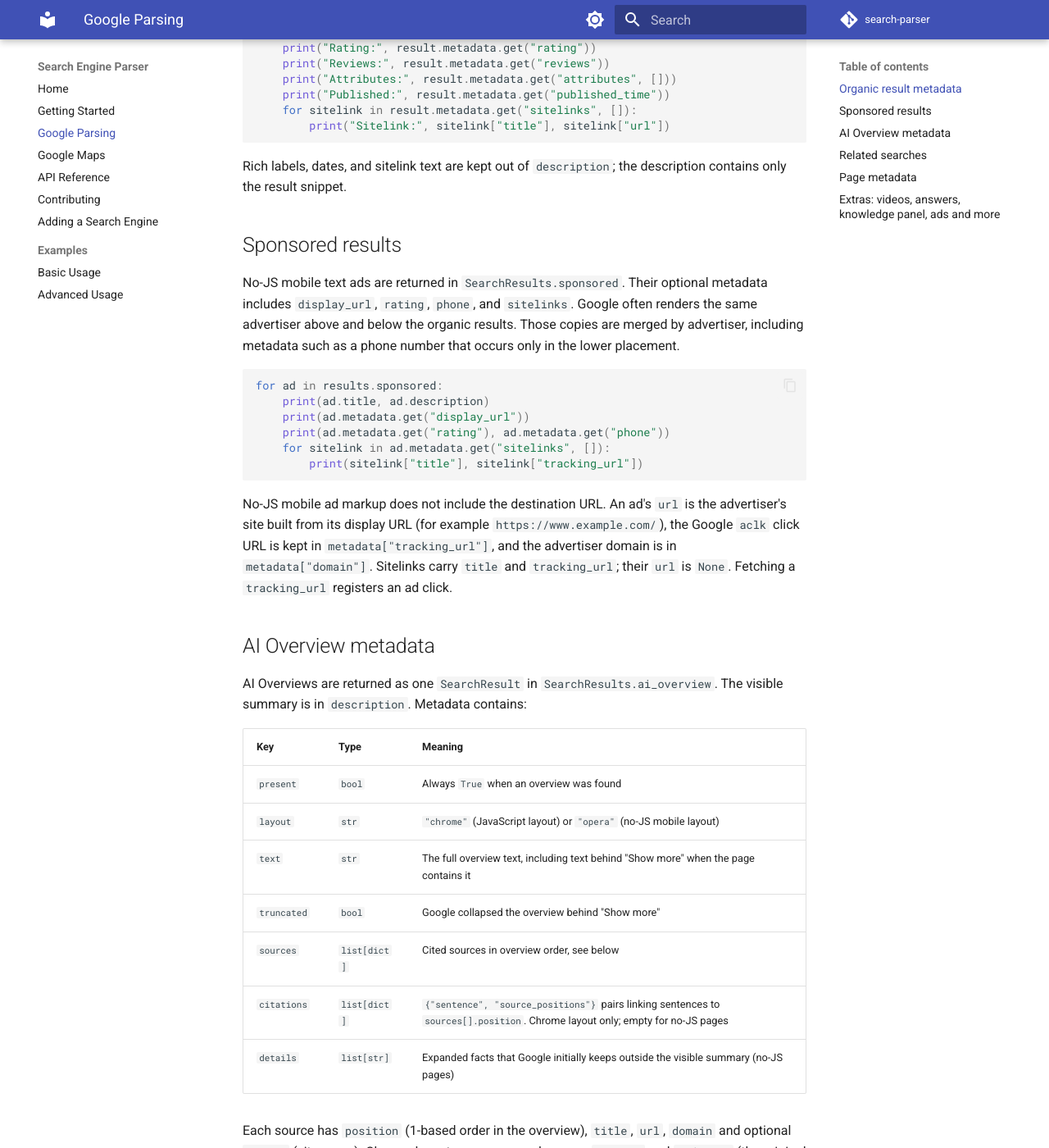
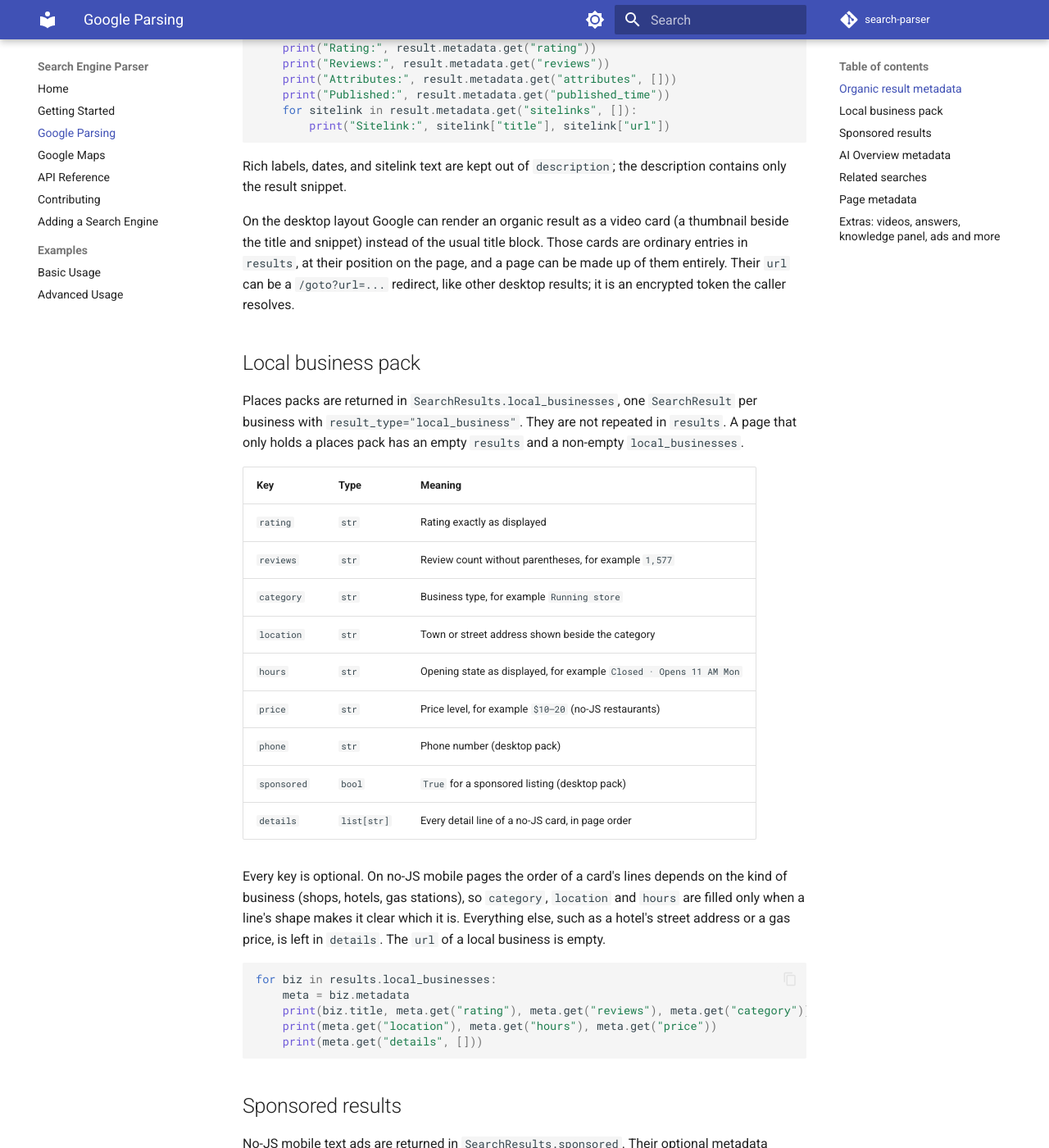
Before and after one commit to getlinksc/search-parser, an MkDocs documentation site: the page built from docs/google.md, in a window 1280 px wide and 1400 px high, scrolled down 860 px. Shown: the whole window at 82% size. Built offline with MkDocs 1.6.1 and Material for MkDocs 9.7.7, drawn with Linux system fonts in a browser that asks for light colours; comment, search, counter and statistics services are not loaded.

Commit message:
Docs and examples: video-card results and the local business pack
docs/google.md documents video-card organic results and every local_businesses
metadata key. The usage snippets read those keys with .get(), since a card can
lack any of them (advanced_usage indexed rating directly). The README gains a
local business loop. New examples/places_and_video_cards.py runs both layouts
against the synthetic fixtures.

````diff
--- a/docs/google.md
+++ b/docs/google.md
@@ -38,6 +38,44 @@
 
 Rich labels, dates, and sitelink text are kept out of `description`; the
 description contains only the result snippet.
+
+On the desktop layout Google can render an organic result as a video card (a thumbnail
+beside the title and snippet) instead of the usual title block. Those cards are ordinary
+entries in `results`, at their position on the page, and a page can be made up of them
+entirely. Their `url` can be a `/goto?url=...` redirect, like other desktop results; it is
+an encrypted token the caller resolves.
+
+## Local business pack
+
+Places packs are returned in `SearchResults.local_businesses`, one `SearchResult` per
+business with `result_type="local_business"`. They are not repeated in `results`. A page
+that only holds a places pack has an empty `results` and a non-empty `local_businesses`.
+
+| Key | Type | Meaning |
+|---|---|---|
+| `rating` | `str` | Rating exactly as displayed |
+| `reviews` | `str` | Review count without parentheses, for example `1,577` |
+| `category` | `str` | Business type, for example `Running store` |
+| `location` | `str` | Town or street address shown beside the category |
+| `hours` | `str` | Opening state as displayed, for example `Closed · Opens 11 AM Mon` |
+| `price` | `str` | Price level, for example `$10–20` (no-JS restaurants) |
+| `phone` | `str` | Phone number (desktop pack) |
+| `sponsored` | `bool` | `True` for a sponsored listing (desktop pack) |
+| `details` | `list[str]` | Every detail line of a no-JS card, in page order |
+
+Every key is optional. On no-JS mobile pages the order of a card's lines depends on the
+kind of business (shops, hotels, gas stations), so `category`, `location` and `hours` are
+filled only when a line's shape makes it clear which it is. Everything else, such as a
+hotel's street address or a gas price, is left in `details`. The `url` of a local business
+is empty.
+
+```python
+for biz in results.local_businesses:
+    meta = biz.metadata
+    print(biz.title, meta.get("rating"), meta.get("reviews"), meta.get("category"))
+    print(meta.get("location"), meta.get("hours"), meta.get("price"))
+    print(meta.get("details", []))
+```
 
 ## Sponsored results
 
````
Also changed, not shown: CHANGELOG.md (+6 -0 lines), README.md (+8 -0 lines), docs/examples/advanced_usage.md (+33 -2 lines), docs/examples/basic_usage.md (+1 -0 lines), 1 other file.
